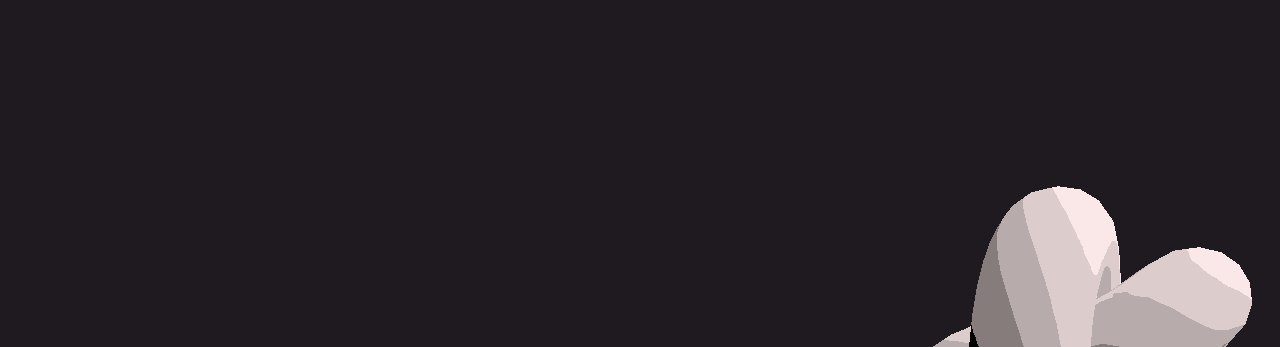
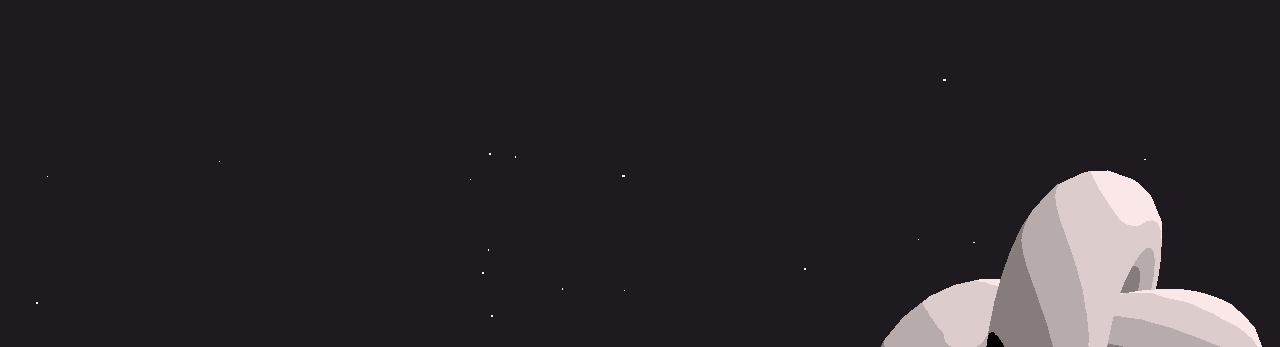
Before and after one commit to Dimas0906/ThreeJS-Scroll-Base-Animation, a website built with Vite: page src/index.html in a window 1280 px wide. Shown: the top 347 px of the page. Built offline with nearby package versions, Linux system fonts and the light colour scheme; animation ran at ten frames a second; what lil-gui would draw is missing.

Commit message:
feat: add the particle, triggering auto rotation on scroll

```diff
--- a/package.json
+++ b/package.json
@@ -12,6 +12,7 @@
     "vite-plugin-restart": "^0.4.1"
   },
   "dependencies": {
+    "gsap": "^3.12.7",
     "lil-gui": "^0.19.2",
     "three": "^0.166.1"
   }
--- a/src/index.html
+++ b/src/index.html
@@ -1,24 +1,24 @@
 <!DOCTYPE html>
 <html lang="en">
-<head>
-    <meta charset="UTF-8">
-    <meta name="viewport" content="width=device-width, initial-scale=1.0">
+  <head>
+    <meta charset="UTF-8" />
+    <meta name="viewport" content="width=device-width, initial-scale=1.0" />
     <title>Scroll base animation</title>
-    <link rel="stylesheet" href="./style.css">
-</head>
-<body>
+    <link rel="stylesheet" href="./style.css" />
+  </head>
+  <body>
     <canvas class="webgl"></canvas>
 
     <section class="section">
-        <h1>My Portfolio</h1>
+      <h1>Hii...</h1>
     </section>
     <section class="section">
-        <h2>My projects</h2>
+      <h2>I'm Dimas Maulana</h2>
     </section>
     <section class="section">
-        <h2>Contact me</h2>
+      <h2>Call me "Maul"</h2>
     </section>
 
     <script type="module" src="./script.js"></script>
-</body>
+  </body>
 </html>
--- a/src/script.js
+++ b/src/script.js
@@ -1,5 +1,6 @@
 import * as THREE from "three";
 import GUI from "lil-gui";
+import gsap from "gsap";
 
 // texture
 const textureLoader = new THREE.TextureLoader();
@@ -15,10 +16,12 @@ const parameters = {
 
 gui.addColor(parameters, "materialColor").onChange(() => {
   material.color.set(parameters.materialColor);
+  particleMaterial.color.set(parameters.materialColor);
 });
 
 // handling scroll
 let scrollY = window.scrollY;
+let currentSection = 0;
 
 // handling paralax
 const cursor = {};
@@ -36,6 +39,28 @@ window.addEventListener("mousemove", (e) => {
   cursor.y = -(e.clientY / sizes.height - 0.5);
 });
 
+// handling scroll action
+window.addEventListener("scroll", () => {
+  scrollY = window.scrollY;
+  const newSection = Math.min(
+    Math.round(scrollY / sizes.height),
+    sectionMeshes.length - 1
+  );
+
+  if (newSection != currentSection) {
+    currentSection = newSection;
+
+    const currentRotation = sectionMeshes[currentSection].rotation;
+    gsap.to(sectionMeshes[currentSection].rotation, {
+      duration: 1.5,
+      ease: "power2.inOut",
+      x: currentRotation.x + Math.PI * 2,
+      y: currentRotation.y + Math.PI,
+      z: currentRotation.z + Math.PI / 2,
+    });
+  }
+});
+
 // creating group
 const cameraGroup = new THREE.Group();
 
@@ -45,16 +70,6 @@ const canvas = document.querySelector("canvas.webgl");
 // Scene
 const scene = new THREE.Scene();
 scene.add(cameraGroup);
-
-// handling particle
-const particlesCount = 200;
-const positions = new Float32Array(particlesCount * 3);
-
-for (let i = 0; i < particlesCount; i++) {
-  positions[i * 3 + 0] = Math.random();
-  positions[i * 3 + 1] = Math.random();
-  positions[i * 3 + 2] = Math.random();
-}
 
 // create material with toon effect
 // Note : This material need light, so it can be seen on the screen
@@ -90,6 +105,33 @@ mesh2.position.x = -2;
 mesh3.position.x = 2;
 
 scene.add(mesh1, mesh2, mesh3);
+
+// handling particle
+const particlesCount = 200;
+const positions = new Float32Array(particlesCount * 3);
+
+for (let i = 0; i < particlesCount; i++) {
+  positions[i * 3 + 0] = (Math.random() - 0.5) * 10;
+  positions[i * 3 + 1] =
+    objectsDistance * 0.5 -
+    Math.random() * objectsDistance * sectionMeshes.length;
+  positions[i * 3 + 2] = (Math.random() - 0.5) * 10;
+}
+
+// geometry for particle
+const particleGeometry = new THREE.BufferGeometry();
+particleGeometry.setAttribute(
+  "position",
+  new THREE.BufferAttribute(positions, 3)
+);
+const particleMaterial = new THREE.PointsMaterial({
+  color: parameters.materialColor,
+  sizeAttenuation: true,
+  size: 0.03,
+});
+
+const particles = new THREE.Points(particleGeometry, particleMaterial);
+scene.add(particles);
 
 // light
 const directionalLight = new THREE.DirectionalLight("#ffffff", 3);
@@ -150,10 +192,10 @@ const tick = () => {
   const deltaTime = elapsedTime - previousTime;
   previousTime = elapsedTime;
 
-  // loop for all meshes
+  // Continuous rotation for all meshes
   for (const mesh of sectionMeshes) {
-    mesh.rotation.x = elapsedTime * 0.1;
-    mesh.rotation.y = elapsedTime * 0.12;
+    mesh.rotation.x += deltaTime * 0.1;
+    mesh.rotation.y += deltaTime * 0.12;
   }
 
   camera.position.y = (-scrollY / sizes.height) * objectsDistance;
@@ -164,8 +206,6 @@ const tick = () => {
   cameraGroup.position.x += (paralaxX - cameraGroup.position.x) * 5 * deltaTime;
   cameraGroup.position.y += (paralaxY - cameraGroup.position.y) * 5 * deltaTime;
 
-  // animate camera
-
   // Render
   renderer.render(scene, camera);
 
```
Also changed, not shown: 1 other file.
